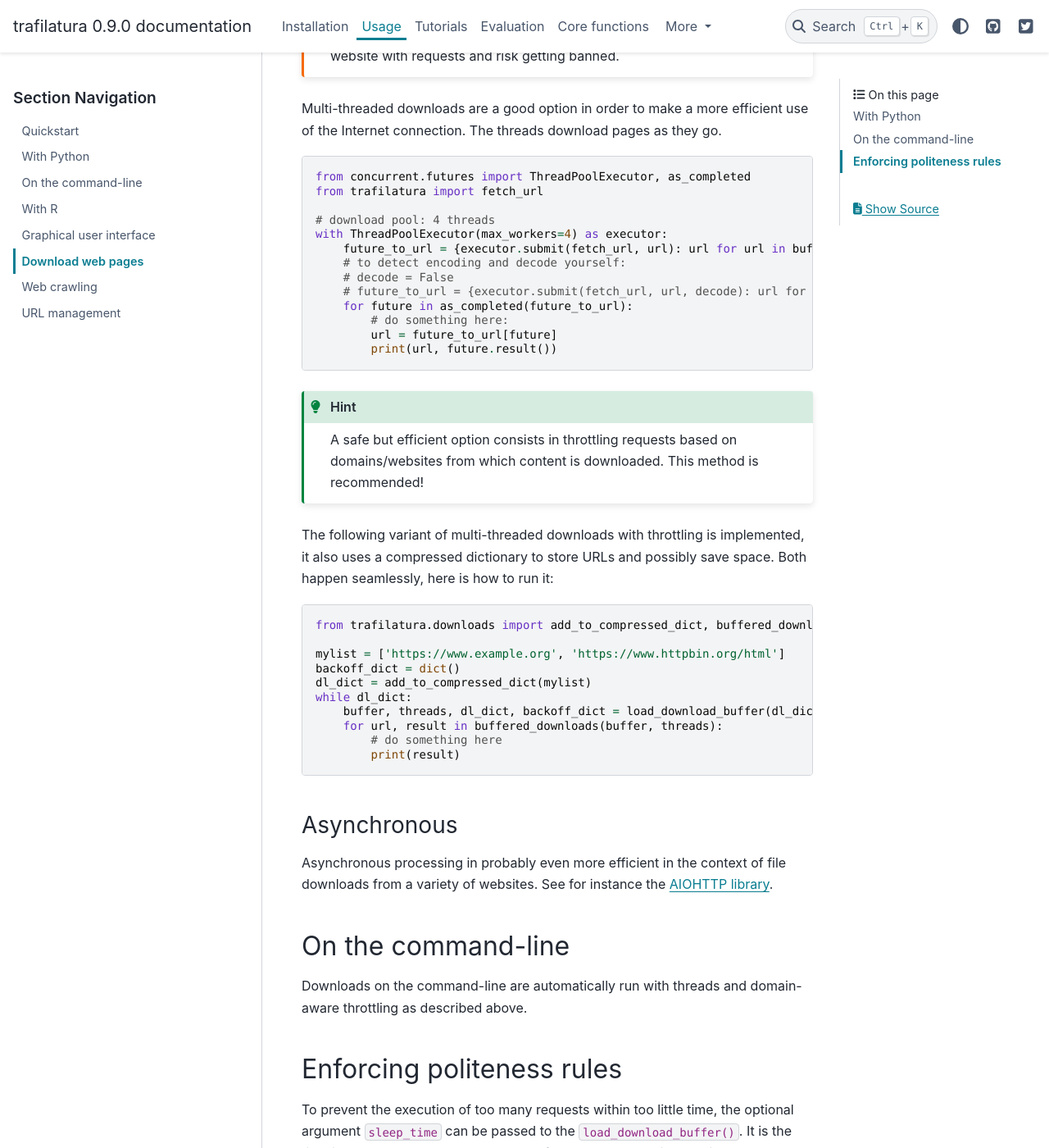
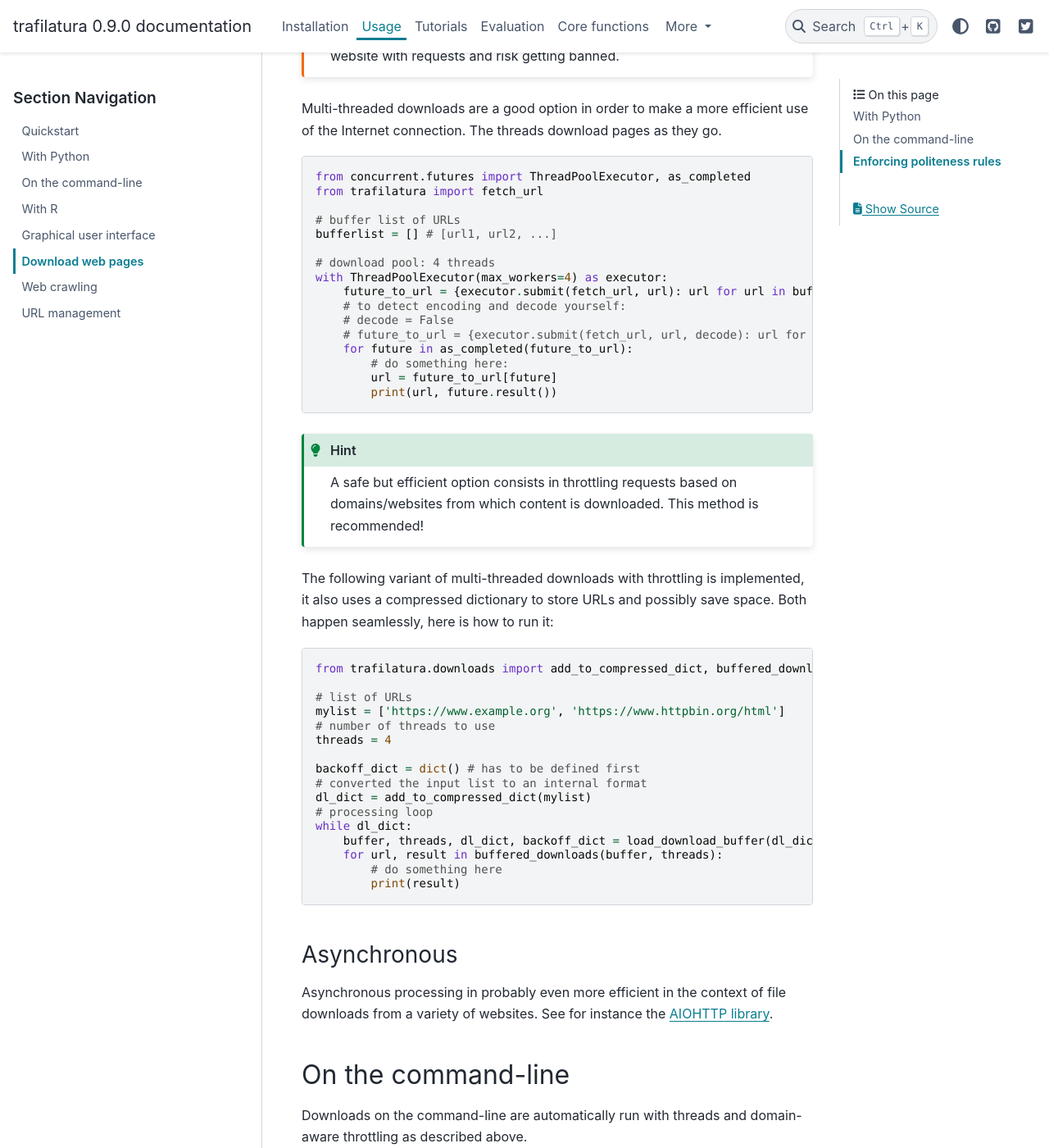
Before and after one commit to adbar/trafilatura, a Sphinx documentation site: the page built from docs/downloads.rst, in a window 1280 px wide and 1400 px high, scrolled down 859 px. Shown: the whole window at 82% size. Built offline with Sphinx 7.4.7 and the PyData theme 0.15.4, drawn with Linux system fonts in a browser that asks for light colours.

Commit message:
fix: docs coherence

```diff
--- a/docs/downloads.rst
+++ b/docs/downloads.rst
@@ -38,6 +38,9 @@
     from concurrent.futures import ThreadPoolExecutor, as_completed
     from trafilatura import fetch_url
 
+    # buffer list of URLs
+    bufferlist = [] # [url1, url2, ...]
+
     # download pool: 4 threads
     with ThreadPoolExecutor(max_workers=4) as executor:
         future_to_url = {executor.submit(fetch_url, url): url for url in bufferlist}
@@ -60,9 +63,15 @@
 
     from trafilatura.downloads import add_to_compressed_dict, buffered_downloads, load_download_buffer
 
+    # list of URLs
     mylist = ['https://www.example.org', 'https://www.httpbin.org/html']
-    backoff_dict = dict()
+    # number of threads to use
+    threads = 4
+
+    backoff_dict = dict() # has to be defined first
+    # converted the input list to an internal format
     dl_dict = add_to_compressed_dict(mylist)
+    # processing loop
     while dl_dict:
         buffer, threads, dl_dict, backoff_dict = load_download_buffer(dl_dict, backoff_dict)
         for url, result in buffered_downloads(buffer, threads):
@@ -119,7 +128,7 @@
 
 
 .. info::
-    Trafilatura's focused crawler implements this delay where applicable. For further info and rules see the `documentation page on crawling <crawls.html>`_.
+    Trafilatura's focused crawler implements the delay where applicable. For further info and rules see the `documentation page on crawling <crawls.html>`_.
 
 
 .. hint::
--- a/docs/tutorial-data.rst
+++ b/docs/tutorial-data.rst
@@ -7,8 +7,8 @@
 - `Part-of-Speech Tagging <https://melaniewalsh.github.io/Intro-Cultural-Analytics/Text-Analysis/POS-Keywords.html>`_
 - `Natural Language Toolkit (NTLK) <https://www.nltk.org/>`_
 - `TF-IDF with Scikit-Learn <https://melaniewalsh.github.io/Intro-Cultural-Analytics/Text-Analysis/TF-IDF-Scikit-Learn.html>`_
-- Topic modeling, including *word2vec* models: `Gensim tutorials <https://radimrehurek.com/gensim/auto_examples/>`_
-- Load the input into the data analysis library *Pandas*:
+- Topic modeling, including word2vec models: `Gensim tutorials <https://radimrehurek.com/gensim/auto_examples/>`_
+- Load the input into the data analysis library Pandas:
    - `read_csv <https://pandas.pydata.org/pandas-docs/stable/reference/api/pandas.read_csv.html>`_
    - `read_json <https://pandas.pydata.org/pandas-docs/stable/reference/api/pandas.read_json.html>`_
 
```
